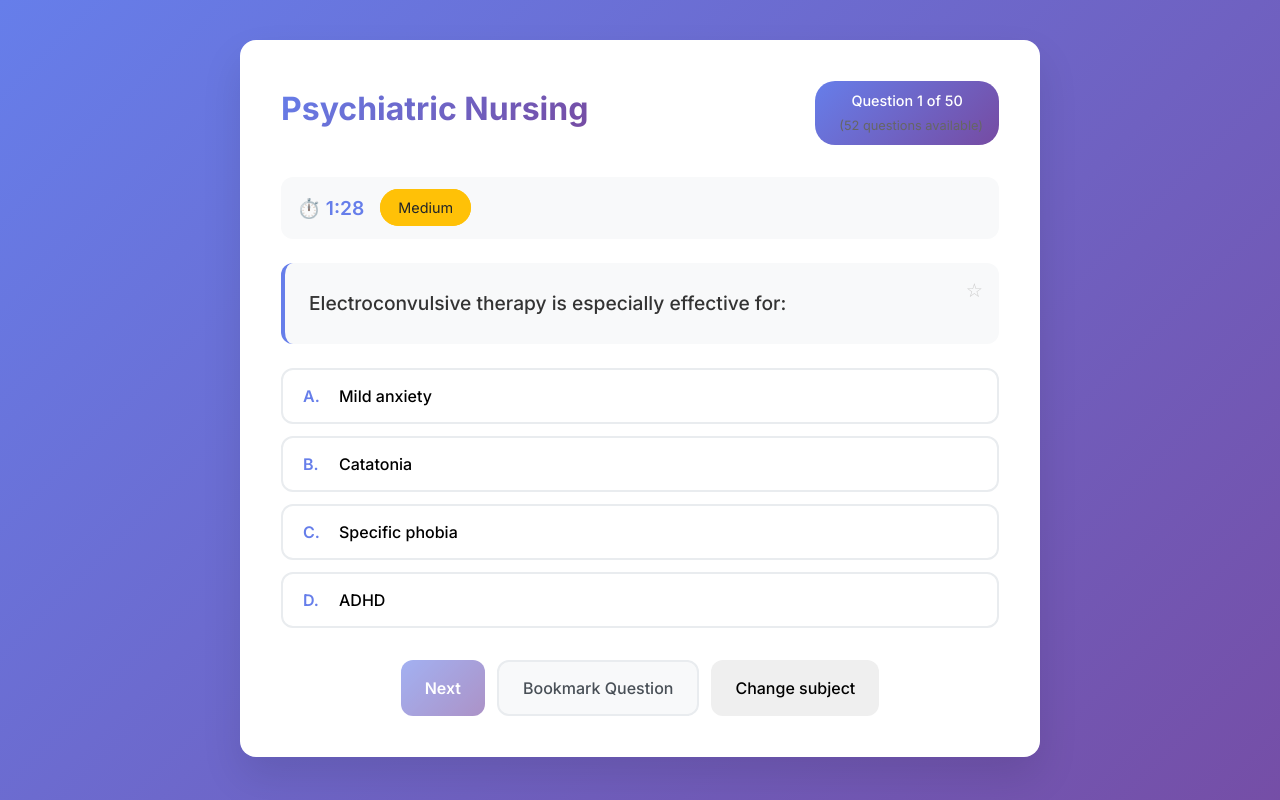
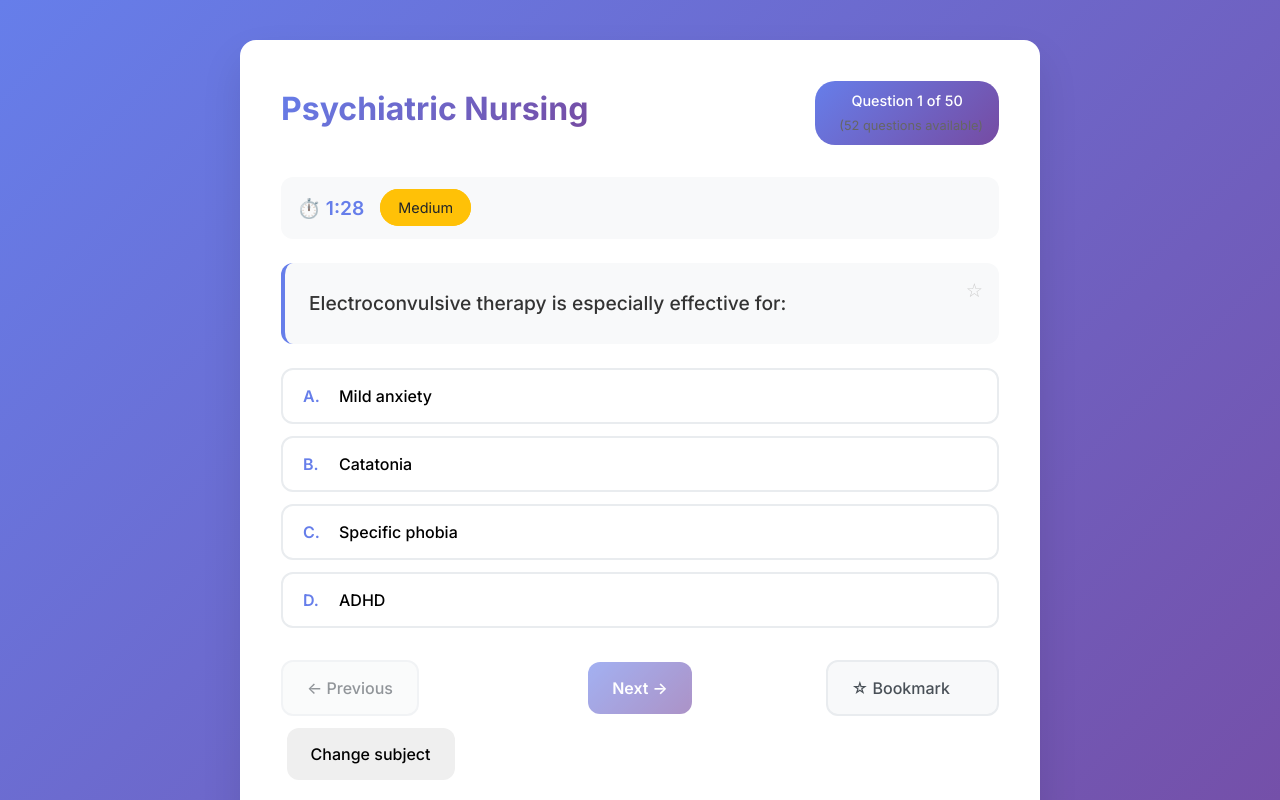
Before and after one commit to ashmilgit15/nursing-mcq-website, a React (Vite) app: page / in a window 1280 px wide. Both pictures are taken after a click on the button "Psychiatric Nursing". Shown: the top 800 px of the page. Built offline with nearby package versions, Linux system fonts and the light colour scheme.

Commit message:
✨ Make watermark highly visible + Add Previous Question functionality

```diff
--- a/src/App.jsx
+++ b/src/App.jsx
@@ -480,6 +480,16 @@ function Quiz({ subject, difficulty, timerEnabled, onRestart }) {
         }
     }
 
+    function previousQuestion() {
+        if (currentInRound > 0) {
+            setCurrentInRound((c) => c - 1)
+            // Restore previous answer if it exists
+            const previousAnswer = answers[currentInRound - 1]
+            setSelectedIndex(previousAnswer ? previousAnswer.picked : null)
+            setTimerActive(false) // Don't restart timer for previous questions
+        }
+    }
+
     function restart() {
         // Start a completely new randomized run from the first chunk
         setSeed(Math.random())
@@ -623,11 +633,19 @@ function Quiz({ subject, difficulty, timerEnabled, onRestart }) {
             )}
 
             <div className="actions">
+                <button
+                    className="btn secondary"
+                    onClick={previousQuestion}
+                    disabled={currentInRound === 0}
+                    title="Go to previous question"
+                >
+                    ← Previous
+                </button>
                 <button className="btn primary" onClick={nextQuestion} disabled={selectedIndex === null || !q}>
-                    {currentInRound + 1 === total ? 'Finish' : 'Next'}
+                    {currentInRound + 1 === total ? 'Finish' : 'Next →'}
                 </button>
                 <button className="btn secondary" onClick={toggleBookmark} disabled={!q}>
-                    {isBookmarked ? 'Remove Bookmark' : 'Bookmark Question'}
+                    {isBookmarked ? '★ Remove' : '☆ Bookmark'}
                 </button>
                 <button className="btn" onClick={onRestart}>Change subject</button>
             </div>
--- a/src/styles.css
+++ b/src/styles.css
@@ -198,10 +198,24 @@ body {
 
 /* Actions */
 .actions {
-    display: flex;
+    display: grid;
+    grid-template-columns: 1fr 2fr 1fr;
     gap: 12px;
-    justify-content: center;
-    flex-wrap: wrap;
+    align-items: center;
+    margin-top: 24px;
+}
+
+.actions .btn.primary {
+    grid-column: 2;
+    justify-self: center;
+}
+
+.actions .btn:first-child {
+    justify-self: start;
+}
+
+.actions .btn:last-child {
+    justify-self: end;
 }
 
 /* Score display */
@@ -280,28 +294,34 @@ body {
 
 /* Watermark */
 .watermark {
-    margin-top: 12px;
-    padding-top: 12px;
-    border-top: 1px solid rgba(255, 255, 255, 0.2);
-    font-size: 0.8rem;
-    color: rgba(255, 255, 255, 0.7);
+    margin-top: 16px;
+    padding: 12px 20px;
+    background: rgba(255, 255, 255, 0.1);
+    border-radius: 8px;
+    border: 1px solid rgba(255, 255, 255, 0.2);
+    font-size: 0.9rem;
+    color: rgba(255, 255, 255, 0.9);
+    backdrop-filter: blur(10px);
+    box-shadow: 0 4px 12px rgba(0, 0, 0, 0.15);
 }
 
 .watermark a {
-    color: rgba(255, 255, 255, 0.9);
+    color: #fff;
     text-decoration: none;
-    font-weight: 500;
+    font-weight: 600;
     transition: all 0.3s ease;
-    background: linear-gradient(135deg, #667eea, #764ba2);
+    background: linear-gradient(135deg, #ffd700, #ffed4e);
     -webkit-background-clip: text;
     -webkit-text-fill-color: transparent;
     background-clip: text;
+    text-shadow: 0 2px 4px rgba(0, 0, 0, 0.3);
 }
 
 .watermark a:hover {
     text-decoration: underline;
     transform: scale(1.05);
-    text-shadow: 0 0 10px rgba(102, 126, 234, 0.5);
+    filter: brightness(1.2);
+    text-shadow: 0 0 10px rgba(255, 215, 0, 0.8);
 }
 
 /* Timer styles */
@@ -639,11 +659,25 @@ input:focus {
     }
 
     .actions {
+        display: flex;
         flex-direction: column;
+        gap: 12px;
     }
 
     .btn {
         width: 100%;
+    }
+
+    .actions .btn.primary {
+        order: 1;
+    }
+
+    .actions .btn:first-child {
+        order: 2;
+    }
+
+    .actions .btn:last-child {
+        order: 3;
     }
 
     .stats-grid {
```
